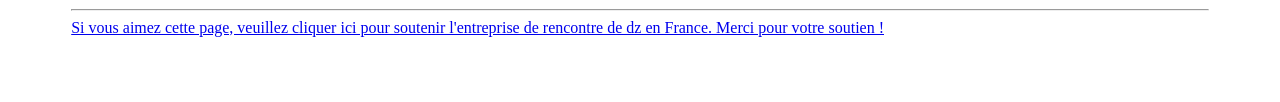
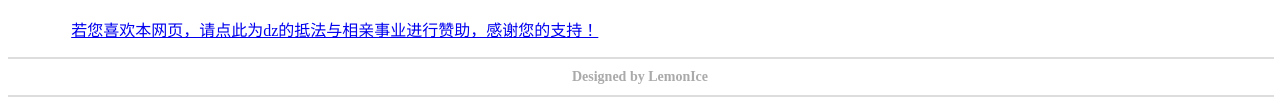
Before and after one commit to LemonIce666/test, a plain HTML site: page index.html in a window 1280 px wide. Shown: the part 1027-1129 px from the top of the page. Before the commit the page ends 1072 px from the top, so only its background shows below. Drawn offline with Linux system fonts and the light colour scheme.

Commit message:
Update index.html
新增作者署名

```diff
--- a/index.html
+++ b/index.html
@@ -135,9 +135,13 @@
         </div> -->
 
         <video src="https://outin-a2b356647fa811efa7c200163e31af8a.oss-cn-shanghai.aliyuncs.com/sv/5ce45e94-19246360a88/5ce45e94-19246360a88.mp4?Expires=1727758991&OSSAccessKeyId=LTAIVVfYx6D0HeL2&Signature=GDQiZv%2FVzyPPBen0w5rOZv%2Bqrv8%3D" controls width="300px" poster="https://test20241001.oss-cn-beijing.aliyuncs.com/dz%E5%B1%95%E7%A4%BA%E8%A7%86%E9%A2%91.mp4_20241001_121131916.jpg"></video>
+        <p><a href="https://qr.alipay.com/fkx104304ikqovauxvpog30">若您喜欢本网页，请点此为dz的抵法与相亲事业进行赞助，感谢您的支持！</a></p>
+    </div>
 
-        <hr>
-        <a href="https://qr.alipay.com/fkx104304ikqovauxvpog30">Si vous aimez cette page, veuillez cliquer ici pour soutenir l'entreprise de rencontre de dz en France. Merci pour votre soutien !</a>
-    </div>
-</body>
-</html>
+        <hr style="border: 1px solid #ddd; width: 100%; margin: 0;">
+        <div style="text-align: center; padding: 10px 0; font-size: 14px; color: #aaa; font-weight: bold;">
+            Designed by LemonIce
+        </div>
+        <hr style="border: 1px solid #ddd; width: 100%; margin: 0;">
+        </body>
+        </html>
```
